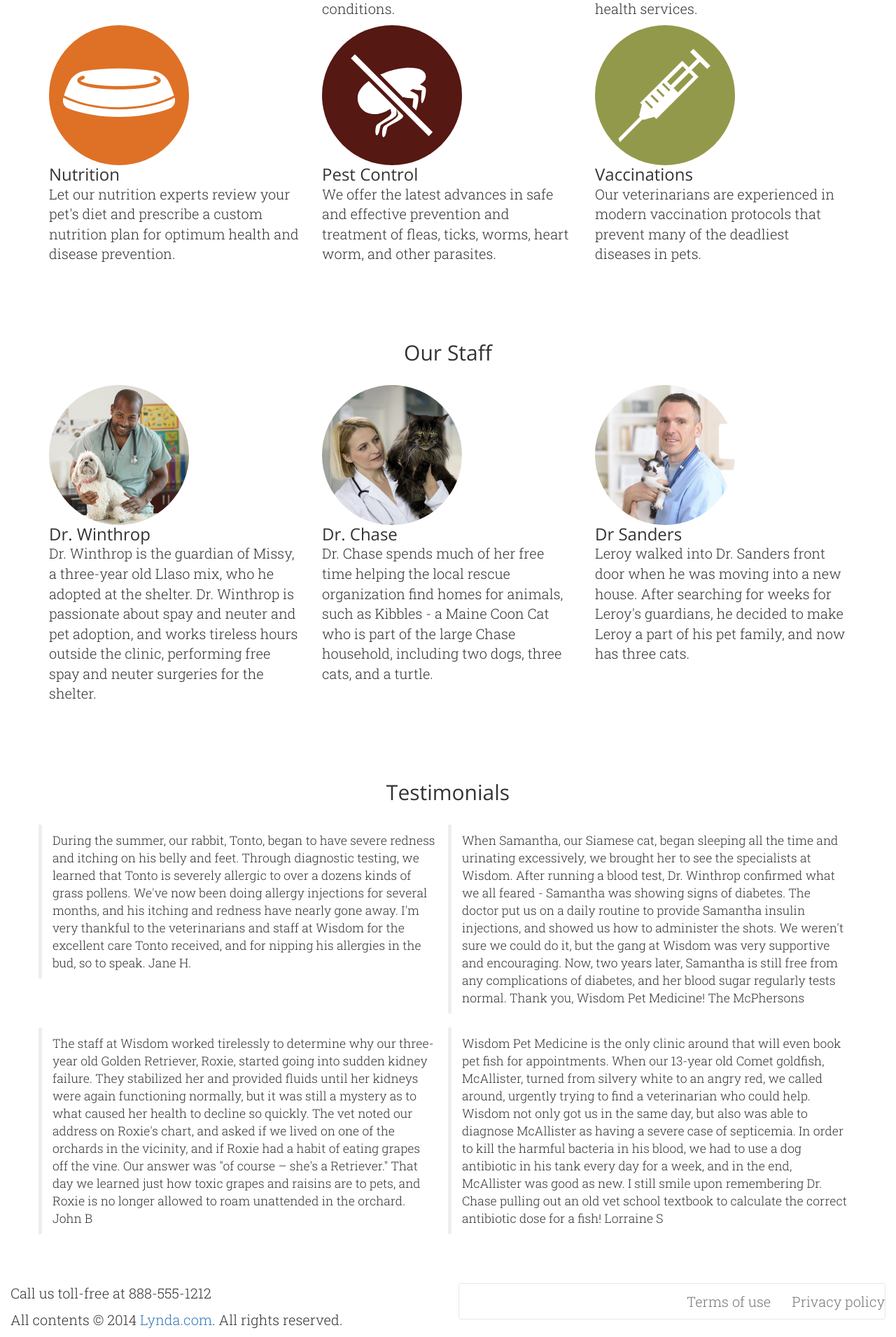
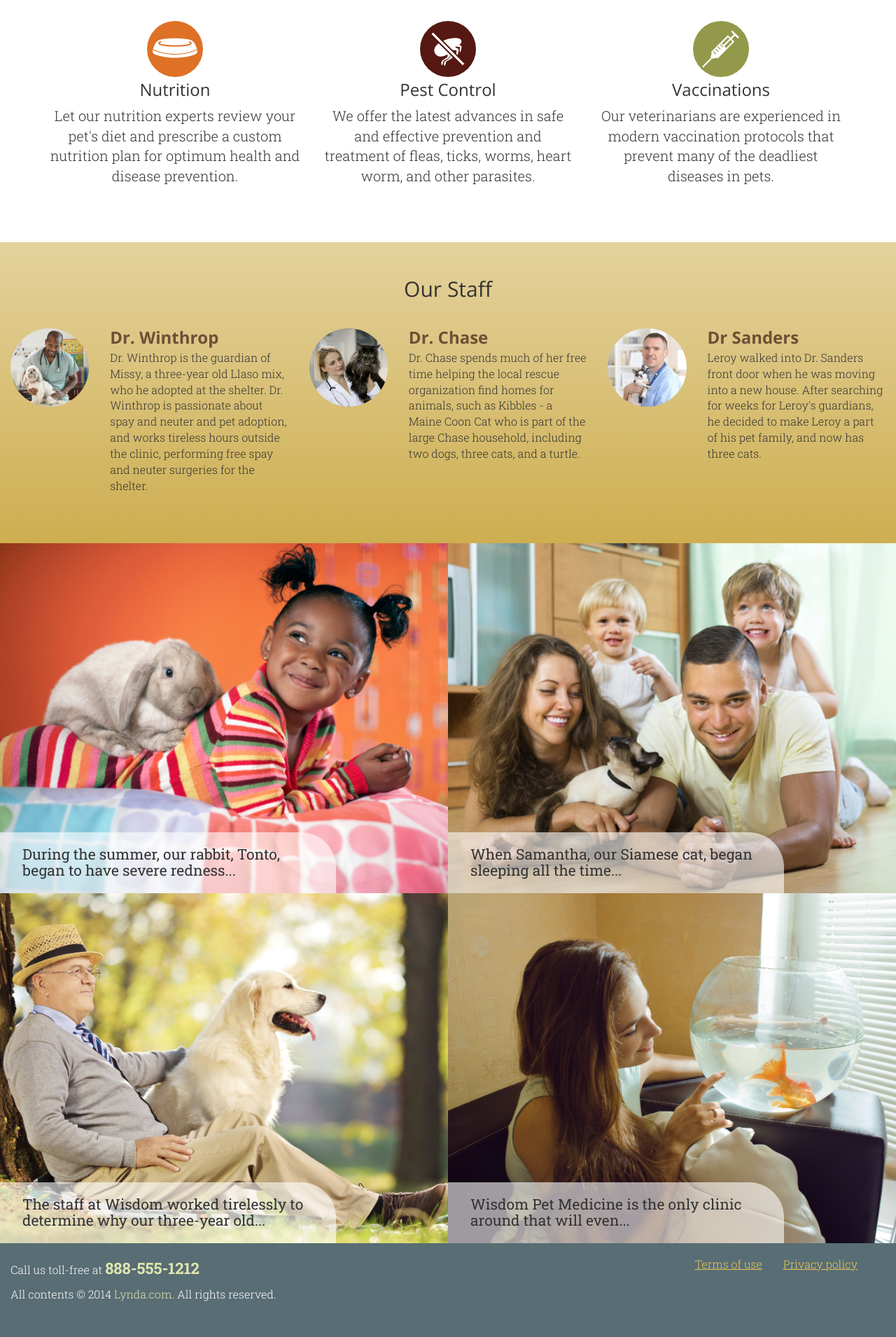
Before and after one commit to StojanMilosev/bootstrap-SPA, a PHP site: page /index.html in a window 1280 px wide. Shown: the part 1635-3545 px from the top of the page at 70% size. Run offline with PHP 8.4, Linux system fonts and the light colour scheme; some libraries are stand-ins or nearby versions.

Commit message:
finshed styling

```diff
--- a/css/style.css
+++ b/css/style.css
@@ -12,10 +12,6 @@ h1, h2, h3, h4, h5, h6 {
   font-family: "Open Sans", sans-serif;
   font-weight: 100;
   margin: 0;
-}
-
-img {
-	max-width: 200px;
 }
 
 /**  Header Navigation **/
@@ -85,13 +81,11 @@ header .navbar-default .navbar-toggle .icon-bar {
   background-color: white;
 }
 
-header .navbar-collapse {
-	background-color: rgba(0,0,0, .5)
+@media only screen
+and (max-width: 768px) {
+  header .navbar-collapse.in {
+    background-color: rgba(0,0,0, .5);
   }
-
-/**  Footer Navigation **/
-footer .navbar-default {
-	background: transparent;
 }
 
 /**  Page **/
@@ -103,3 +97,193 @@ footer .navbar-default {
   text-align: center;
   margin-bottom: 30px;
 }
+
+/**  Page -- Mission **/
+#mission {
+  background-color: #E4D29D;
+  background-image: linear-gradient(to bottom, #EEF08A, #819A2D);
+  border-top: 20px solid rgba(238, 200, 86, .5);
+}
+
+/**  Page -- Services **/
+
+.service {
+  margin: 20px 0;
+  text-align: center;
+}
+
+#services img.icon {
+  display: block;
+  width: 80px;
+  margin: 0 auto;
+  margin-bottom: 5px;
+}
+
+#services h3 {
+  margin-bottom: 10px;
+}
+
+@media only screen
+and (min-width: 450px)
+and (max-width: 768px) {
+  .service p {
+    padding: 0 20%;
+  }
+}
+
+/**  Page -- Staff **/
+
+#staff {
+  background-color: #E4D29D;
+  background-image: linear-gradient(to bottom, #E4D29D, #CDAE50);
+}
+
+.doctor {
+  margin: 10px 0;
+}
+
+.doctor h3 {
+  font-weight: 600;
+  font-size: 1.2em;
+  color: #6F4E36;
+  padding-bottom: 5px;
+}
+
+.doctor p {
+  font-size: .8em;
+}
+
+.doctor img {
+  width: 100%;
+}
+
+/**  Page -- Testimonials **/
+
+#testimonials {
+  padding: 0;
+}
+
+#testimonials h2 {
+  display: none;
+}
+
+#testimonials blockquote {
+  margin: 0;
+  padding: 0;
+  border-left: none;
+  min-height: 500px;
+  position: relative;
+}
+
+#testimonials blockquote .quote {
+  background-color: rgba(255,255,255,.6);
+  padding: 20px 5%;
+  position: absolute;
+  bottom: 0;
+  width: 75%;
+  font-weight: 400;
+  border-radius: 0 50px 0 0;
+}
+
+#testimonials blockquote .quote:hover {
+  background-color: rgba(239,240,196,.9);
+}
+
+#testimonials #janeh {
+  background: url(../images/testimonial-janeh.jpg) no-repeat center center;
+  background-size: cover;
+}
+
+#testimonials #johnb {
+  background: url(../images/testimonial-johnb.jpg) no-repeat center center;
+  background-size: cover;
+}
+
+#testimonials #mcphersons {
+  background: url(../images/testimonial-mcphersons.jpg) no-repeat center center;
+  background-size: cover;
+}
+
+#testimonials #lorraines {
+  background: url(../images/testimonial-lorraines.jpg) no-repeat center center;
+  background-size: cover;
+}
+
+#testimonials .quote {
+  font-size: 1.2em;
+  line-height: 110%;
+  font-weight: 400;
+}
+
+
+#testimonials .quote .more, #testimonials .customer {
+  opacity: 0;
+  font-size: 0;
+  line-height: 0;
+  padding-top: 10px;
+}
+
+
+#testimonials .quote:hover .more {
+  font-family: "Open Sans", sans-serif;
+  font-weight: 100;
+  display: block;
+  opacity: 1;
+  font-size: .8em;
+  line-height: 120%;
+}
+
+#testimonials .quote:hover .customer {
+  display: block;
+  font-size: .7em;
+  text-align: right;
+}
+
+#testimonials .quote .intro::after {
+  content: '...';
+}
+
+#testimonials .quote:hover .intro::after {
+  content: '';
+}
+
+/**  Footer **/
+
+footer {
+  background: #586D74;
+  color: white;
+  font-size: .8em;
+  padding: 20px 0 40px 0;
+}
+
+footer a {
+  color: #E0E6AE;
+}
+
+footer a:hover {
+  color: #EEC856 !important;
+}
+
+footer .phone {
+  font-size: 1.4em;
+  font-weight: 700;
+  color: #E0E6AE;
+}
+
+footer .navbar {
+  margin-bottom: 0;
+  min-height: 0;
+}
+
+footer .navbar-default {
+  background-color: transparent;
+  border: none;
+  margin-right: 40px;
+}
+
+footer .navbar-nav>li a {
+  padding-top: 0;
+  padding-bottom: 0;
+  text-decoration: underline;
+  color: #EEC856 !important;
+}
--- a/index.html
+++ b/index.html
@@ -6,6 +6,7 @@
   <title>Wisdom Pet Medicine</title>
   <link rel="stylesheet" href="https://maxcdn.bootstrapcdn.com/bootstrap/3.3.1/css/bootstrap.min.css">
   <link rel="stylesheet" href="css/style.css">
+  <script src="js/prefixfree.min.js"></script>
   <meta name="viewport" content="width=device-width, initial-scale=1">
 </head>
 
@@ -21,7 +22,7 @@
           <span class="icon-bar"></span>
           <span class="icon-bar"></span>
         </button>
-				<a class="navbar-brand" href="#featured">Wisdom <span class="subhead">Pet Medicine</span></a>
+        <a class="navbar-brand" href="#featured"><h1>Wisdom <span class="subhead">Pet Medicine</span></h1></a>
       </div><!-- navbar-header -->
       <div class="collapse navbar-collapse" id="collapse">
         <ul class="nav navbar-nav navbar-right">
@@ -57,8 +58,10 @@
   <div class="page" id="mission">
     <div class="content container">
       <h2>Our Mission</h2>
-			<p>Wisdom Pet Medicine strives to blend the best in traditional and alternative medicine in the diagnosis and treatment of companion animals including dogs, cats, birds, reptiles, rodents, and fish. We apply the wisdom garnered in the centuries old tradition of veterinary medicine, to find the safest treatments and&nbsp;cures.</p>
-			<p>We strive to be your pet's medical experts from youth through the senior years. We build preventative health care plans for each and every one of our patients, based on breed, age, and sex, so that your pet receives the most appropriate care at crucial milestones. We want to give your pet a long and healthy&nbsp;life.</p>
+      <div class="row">
+        <p class="col-md-5 col-md-offset-1">Wisdom Pet Medicine strives to blend the best in traditional and alternative medicine in the diagnosis and treatment of companion animals including dogs, cats, birds, reptiles, rodents, and fish. We apply the wisdom garnered in the centuries old tradition of veterinary medicine, to find the safest treatments and&nbsp;cures.</p>
+        <p class="col-md-5">We strive to be your pet's medical experts from youth through the senior years. We build preventative health care plans for each and every one of our patients, based on breed, age, and sex, so that your pet receives the most appropriate care at crucial milestones. We want to give your pet a long and healthy&nbsp;life.</p>
+      </div><!-- row -->
     </div><!-- content container -->
   </div><!-- mission page -->
 
@@ -66,37 +69,37 @@
     <div class="content container">
       <h2>Services</h2>
       <div class="row">
-				<article class="service col-sm-4">
+        <article class="service col-md-4 col-sm-6 col-xs-12">
           <img class="icon" src="images/icon-exoticpets.svg" alt="Icon">
           <h3>Exotic Pets</h3>
           <p>We offer specialized care for reptiles, rodents, birds, and other exotic pets.</p>
         </article>
 
-				<article class="service col-sm-4">
+        <article class="service col-md-4 col-sm-6 col-xs-12">
           <img class="icon" src="images/icon-grooming.svg" alt="Icon">
           <h3>Grooming</h3>
           <p>Our therapeutic grooming treatments help battle fleas, allergic dermatitis, and other challenging skin conditions.</p>
         </article>
 
-				<article class="service col-sm-4">
+        <article class="service col-md-4 col-sm-6 col-xs-12">
           <img class="icon" src="images/icon-health.svg" alt="Icon">
           <h3>GeneralHealth</h3>
           <p>Wellness and senior exams, ultrasound, x-ray, and dental cleanings are just a few of our general health services.</p>
         </article>
 
-				<article class="service col-sm-4">
+        <article class="service col-md-4 col-sm-6 col-xs-12">
           <img class="icon" src="images/icon-nutrition.svg" alt="Icon">
           <h3>Nutrition</h3>
           <p>Let our nutrition experts review your pet's diet and prescribe a custom nutrition plan for optimum health and disease prevention.</p>
         </article>
 
-				<article class="service col-sm-4">
+        <article class="service col-md-4 col-sm-6 col-xs-12">
           <img class="icon" src="images/icon-pestcontrol.svg" alt="Icon">
           <h3>Pest Control</h3>
           <p>We offer the latest advances in safe and effective prevention and treatment of fleas, ticks, worms, heart worm, and other parasites.</p>
         </article>
 
-				<article class="service col-sm-4">
+        <article class="service col-md-4 col-sm-6 col-xs-12">
           <img class="icon" src="images/icon-vaccinations.svg" alt="Icon">
           <h3>Vaccinations</h3>
           <p>Our veterinarians are experienced in modern vaccination protocols that prevent many of the deadliest diseases in pets.</p>
@@ -106,32 +109,53 @@
   </div><!-- services page -->
 
   <div class="page" id="staff">
-		<div class="container">
+    <div class="container-fluid">
       <h2 id="ourstaff">Our Staff</h2>
       <div class="row">
-				<div class="doctor col-sm-4">
+
+        <div class="doctor col-lg-4">
+          <div class="row">
+            <div class="photo col-xs-6 col-xs-offset-3 col-sm-3 col-sm-offset-1 col-md-2 col-md-offset-2 col-lg-4 col-lg-offset-0">
               <img class="img-circle" src="images/doctor-winthrop.jpg" alt="Photo of Dr Sanders">
+            </div><!-- photo -->
+            <div class="info col-xs-8 col-xs-offset-2 col-sm-7 col-sm-offset-0 col-md-6 col-lg-8">
               <h3>Dr. Winthrop</h3>
               <p>Dr. Winthrop is the guardian of Missy, a three-year old Llaso mix, who he adopted at the shelter. Dr. Winthrop is passionate about spay and neuter and pet adoption, and works tireless hours outside the clinic, performing free spay and neuter surgeries for the shelter.</p>
+            </div><!-- info -->
+          </div> <!-- inner row -->
         </div> <!-- doctor -->
 
-				<div class="doctor col-sm-4">
+        <div class="doctor col-lg-4">
+          <div class="row">
+            <div class="photo col-xs-6 col-xs-offset-3 col-sm-3 col-sm-offset-1 col-md-2 col-md-offset-2 col-lg-4 col-lg-offset-0">
               <img class="img-circle" src="images/doctor-chase.jpg"  alt="Photo of Dr Sanders">
+            </div><!-- photo -->
+            <div class="info col-xs-8 col-xs-offset-2 col-sm-7 col-sm-offset-0 col-md-6 col-lg-8">
               <h3>Dr. Chase</h3>
               <p>Dr. Chase spends much of her free time helping the local rescue organization find homes for animals, such as Kibbles - a Maine Coon Cat who is part of the large Chase household, including two dogs, three cats, and a turtle.</p>
+            </div><!-- info -->
+          </div> <!-- inner row -->
         </div> <!-- doctor -->
 
-				<div class="doctor col-sm-4">
+        <div class="doctor col-lg-4">
+          <div class="row">
+            <div class="photo col-xs-6 col-xs-offset-3 col-sm-3 col-sm-offset-1 col-md-2 col-md-offset-2 col-lg-4 col-lg-offset-0">
               <img class="img-circle" src="images/doctor-sanders.jpg" alt="Photo of Dr Sanders">
+            </div><!-- photo -->
+            <div class="info col-xs-8 col-xs-offset-2 col-sm-7 col-sm-offset-0 col-md-6 col-lg-8">
               <h3>Dr Sanders</h3>
              <p>Leroy walked into Dr. Sanders front door when he was moving into a new house. After searching for weeks for Leroy's guardians, he decided to make Leroy a part of his pet family, and now has three cats.</p>
+            </div><!-- info -->
+          </div> <!-- inner row -->
         </div> <!-- doctor -->
-			</div><!-- row -->
+
+
+      </div><!-- outer row -->
     </div><!-- container -->
   </div><!-- staff page -->
 
   <div class="page" id="testimonials">
-		<div class="container">
+    <div class="container-fluid">
       <h2>Testimonials</h2>
       <div class="row">
         <blockquote class="col-sm-6" id="janeh">
--- a/js/myscript.js
+++ b/js/myscript.js
@@ -0,0 +1,3 @@
+$('.carousel').carousel({
+  interval: false
+});
```
Lines whose indentation alone changed are shown as unchanged.
